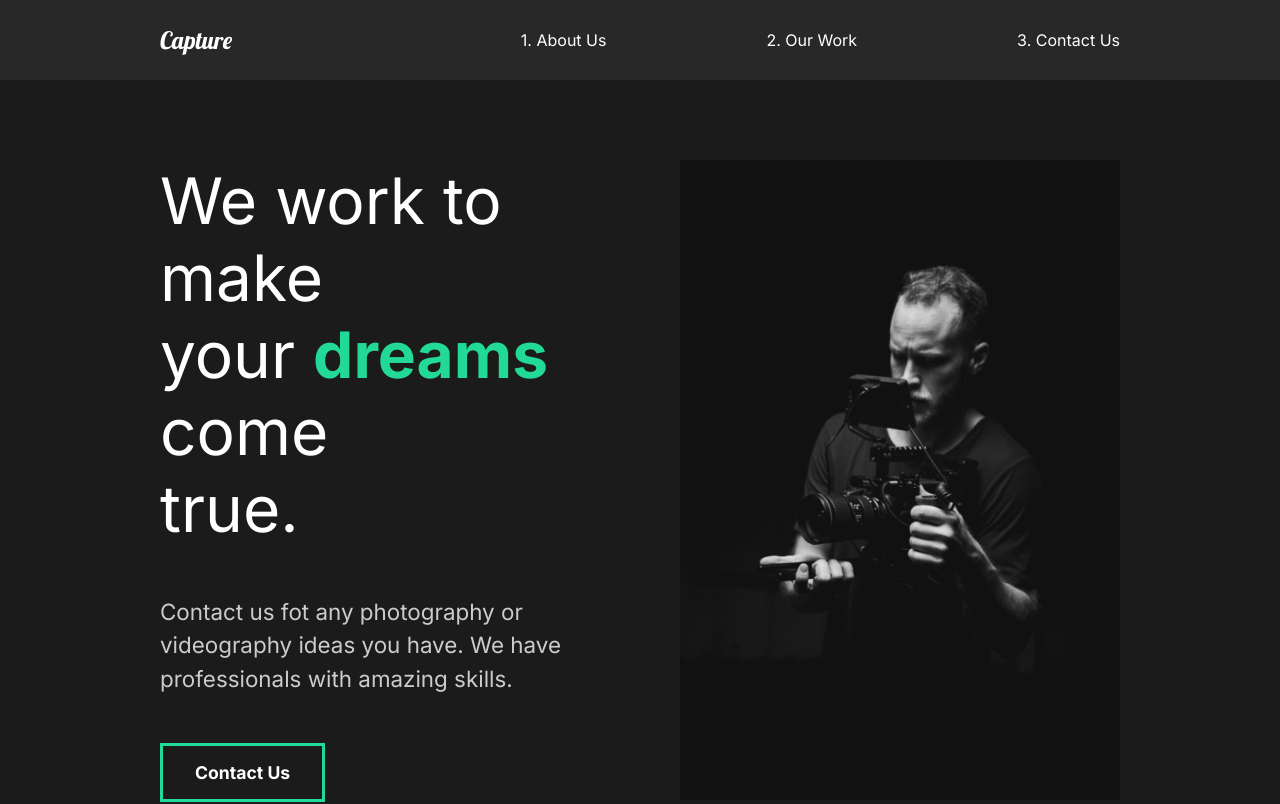
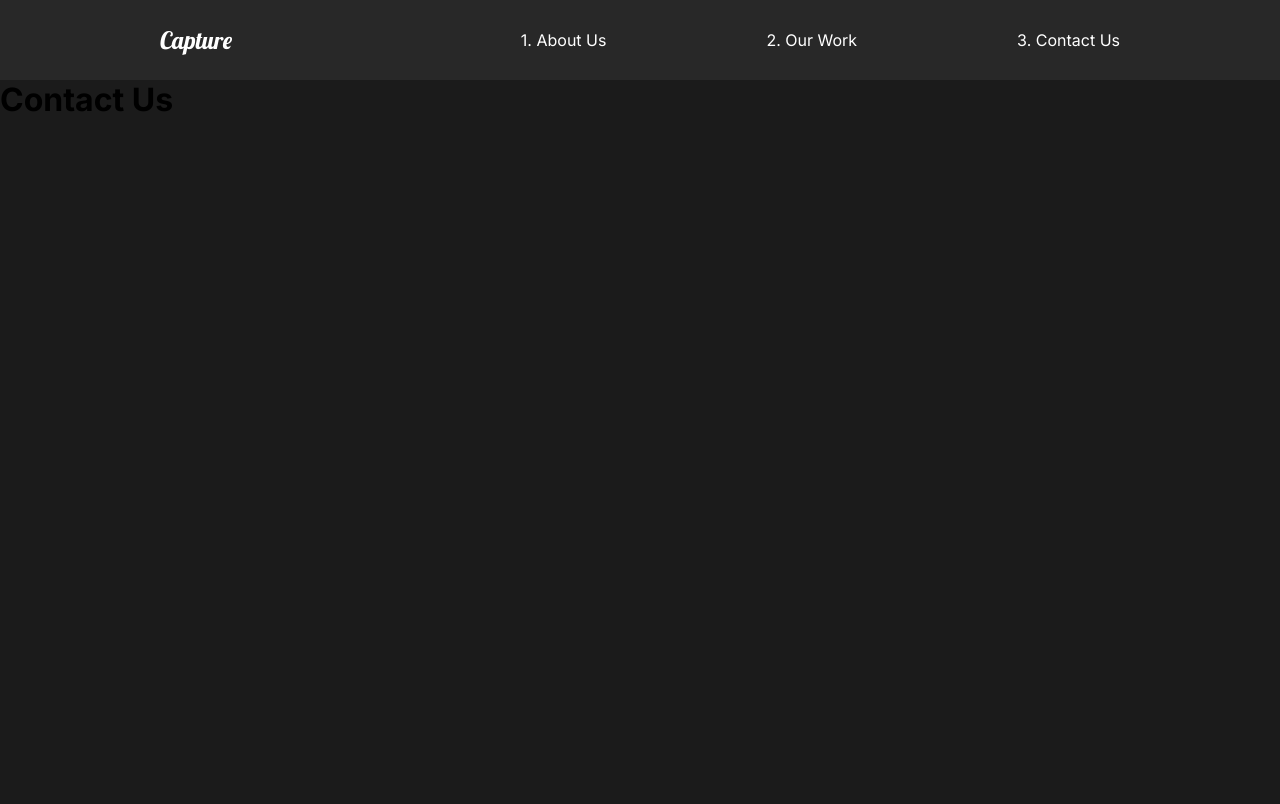
Before and after one commit to jurajrc/the-creative-react-course-capture, a React (Create React App) app: page /contact in a window 1280 px wide. Shown: the top 804 px of the page. Built offline with nearby package versions, Linux system fonts and the light colour scheme.

Commit message:
9. router aplikation

```diff
--- a/src/App.js
+++ b/src/App.js
@@ -6,6 +6,11 @@
 // import Components
 import AboutUs from "./pages/AboutUs";
 import Nav from "./conponents/Nav";
+import ContactUs from "./pages/ContactUs";
+import OurWork from "./pages/OurWork";
+
+// Router
+import { Switch, Route } from 'react-router-dom';
 
 
 function App() {
@@ -13,7 +18,20 @@
     <div className="App">
       <GlobalStyle />
       <Nav />
-      <AboutUs />
+
+      <Switch>
+        <Route path="/" exact >
+          <AboutUs />
+        </Route>
+
+        <Route path="/work">
+          <OurWork />
+        </Route>
+
+        <Route path="/contact">
+          <ContactUs />
+        </Route>
+      </Switch>
     </div>
   );
 }
--- a/src/conponents/Nav.js
+++ b/src/conponents/Nav.js
@@ -1,19 +1,21 @@
 import React from 'react'
 import styled from 'styled-components'
+import { Link } from 'react-router-dom'
+
 
 const Nav = () => {
     return (
         <StyledNav>
-            <h1><a id="logo" href="#">Capture</a></h1>
+            <h1><Link id="logo" to="/">Capture</Link></h1>
             <ul>
                 <li>
-                    <a href="#">1. About Us</a>
+                    <Link to="/">1. About Us</Link>
                 </li>
                 <li>
-                    <a href="#">2. Our Work</a>
+                    <Link to="/work">2. Our Work</Link>
                 </li>
                 <li>
-                    <a href="#">3. Contact Us</a>
+                    <Link to="/contact">3. Contact Us</Link>
                 </li>
             </ul>
         </StyledNav>
--- a/src/index.js
+++ b/src/index.js
@@ -2,10 +2,13 @@
 import ReactDOM from 'react-dom';
 import App from './App';
 import reportWebVitals from './reportWebVitals';
+import { BrowserRouter } from 'react-router-dom';
 
 ReactDOM.render(
   <React.StrictMode>
-    <App />
+    <BrowserRouter>
+      <App />
+    </BrowserRouter>
   </React.StrictMode>,
   document.getElementById('root')
 );
--- /dev/null
+++ b/src/pages/ContactUs.js
@@ -0,0 +1,11 @@
+import React from 'react'
+
+const ContactUs = () => {
+    return (
+        <div>
+            <h1>Contact Us</h1>
+        </div>
+    )
+}
+
+export default ContactUs
```
